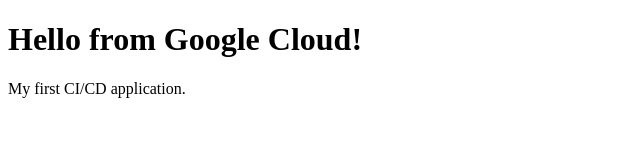
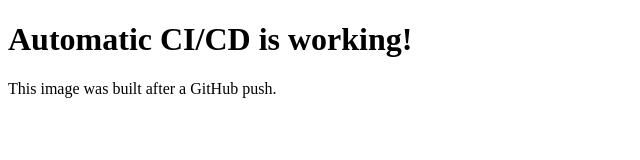
Before and after one commit to amanjainphotos01/devops-demo, a plain HTML site: page index.html in a window 1280 px wide. Shown: the whole page, without its empty margins (0-640 px from the left). Drawn offline with Linux system fonts and the light colour scheme.

Commit message:
Test automatic cloud build trigger

```diff
--- a/index.html
+++ b/index.html
@@ -1,10 +1,10 @@
 <!DOCTYPE html>
 <html>
 <head>
-  <title>GCP DevOps Training</title>
+  <title>GCP DevOps CI/CD</title>
 </head>
 <body>
-  <h1>Hello from Google Cloud!</h1>
-  <p>My first CI/CD application.</p>
+  <h1>Automatic CI/CD is working!</h1>
+  <p>This image was built after a GitHub push.</p>
 </body>
 </html>
```
